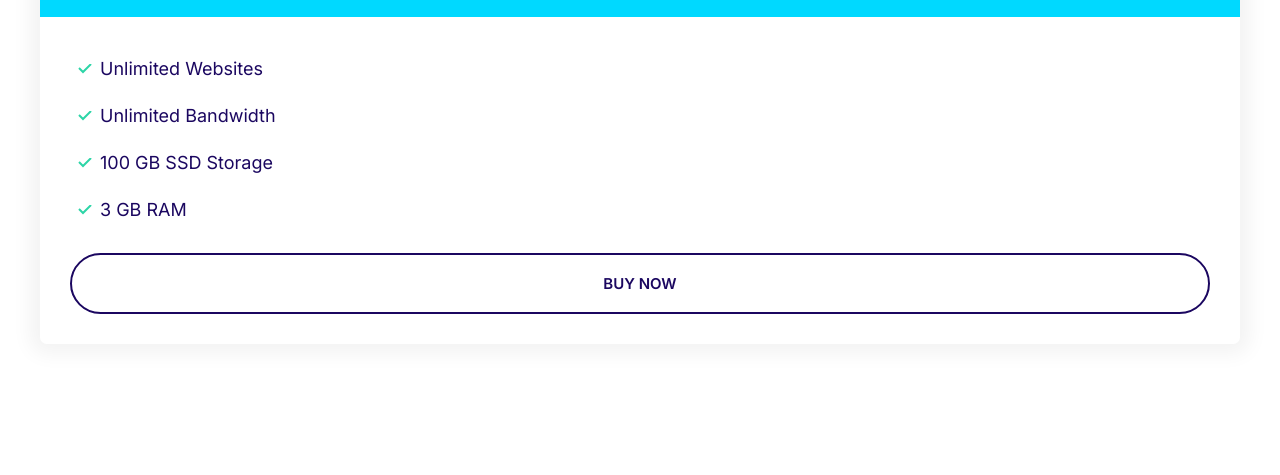
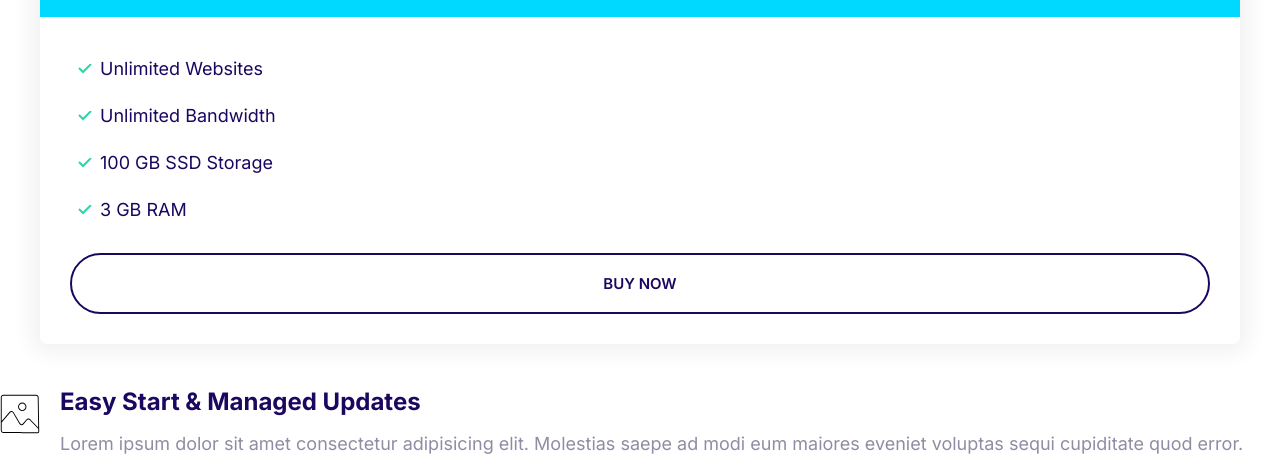
Before and after one commit to xkolumber/moshify, a plain HTML site: page index.html in a window 1280 px wide. Shown: the part 411-886 px from the top of the page. Before the commit the page ends 800 px from the top, so only its background shows below. Drawn offline with Linux system fonts and the light colour scheme.

Commit message:
Media component

```diff
--- a/css/styles.css
+++ b/css/styles.css
@@ -301,3 +301,16 @@ margin-right: 1rem;
         font-size: 1.6rem;
     }
 }
+/*Media*/
+.media{
+    display: flex;
+}
+.media__title{
+    margin-top: 0;
+}
+.media__body{
+    margin:0 2rem;
+}
+.media__image{
+    margin-top: 1rem;
+}
--- a/index.html
+++ b/index.html
@@ -47,5 +47,20 @@
         </div>
       </div>
     </div>
+    <div class="media">
+      <div class="media__image">
+        <svg class="icon icon--primary">
+          <use xlink:href="/images/sprite.svg#snap"></use>
+        </svg>
+      </div>
+      <div class="media__body">
+        <h3 class="media__title">Easy Start & Managed Updates</h3>
+        <p>
+          Lorem ipsum dolor sit amet consectetur adipisicing elit. Molestias
+          saepe ad modi eum maiores eveniet voluptas sequi cupiditate quod
+          error.
+        </p>
+      </div>
+    </div>
   </body>
 </html>
```
Also changed, not shown: components/media.html (added, +14 -0 lines).
